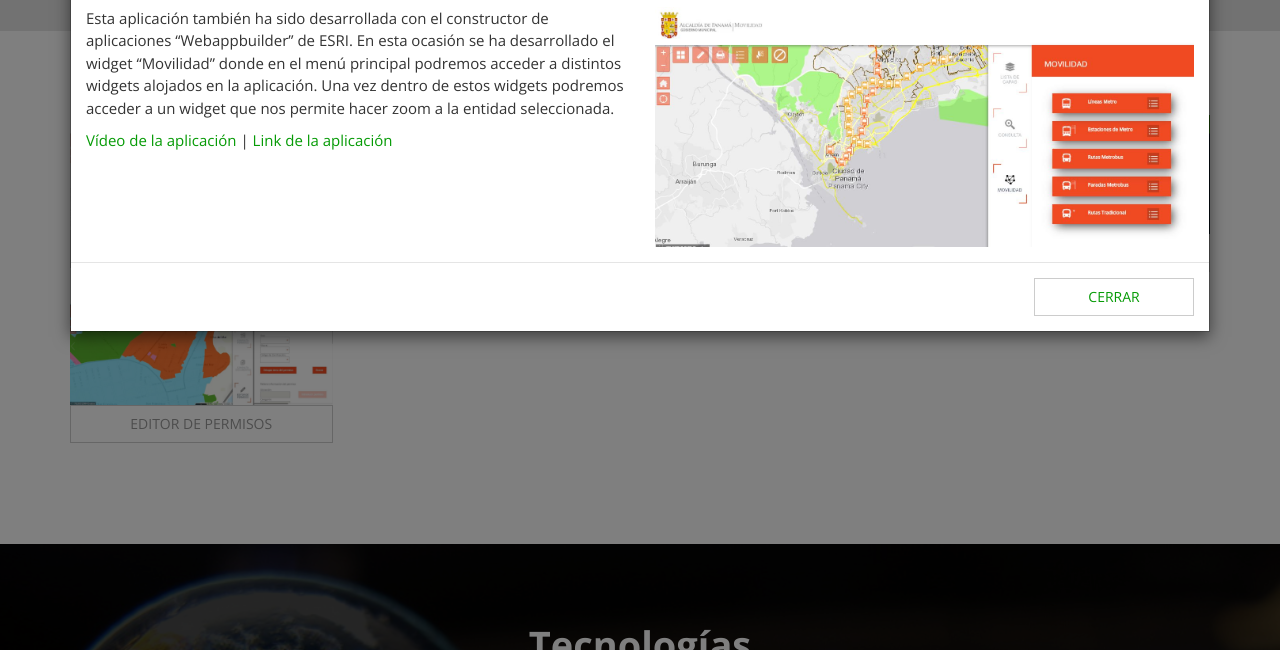
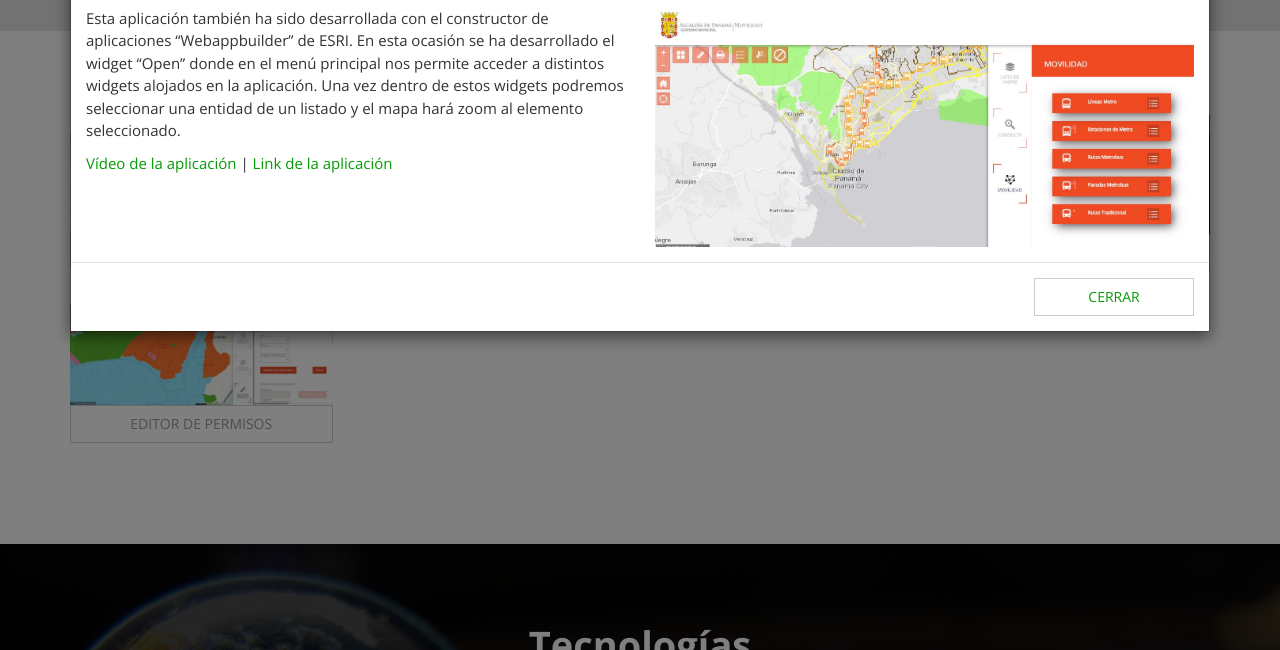
Before and after one commit to angelsuarez28/develop, a plain HTML site: page index.html in a window 1280 px wide. Both pictures are taken after a click on the link "VISOR MOVILIDAD". Shown: the part 2380-3030 px from the top of the page. Drawn offline with nearby package versions, Linux system fonts and the light colour scheme.

Commit message:
movilidad new version

```diff
--- a/index.html
+++ b/index.html
@@ -456,10 +456,10 @@
 												<div class="col-md-6">
 													<p>Esta aplicación también ha sido desarrollada con el constructor
 														de aplicaciones “Webappbuilder” de ESRI. En esta ocasión se ha
-														desarrollado el widget “Movilidad” donde en el menú principal
-														podremos acceder a distintos widgets alojados en la aplicación.
-														Una vez dentro de estos widgets podremos acceder a un widget que
-														nos permite hacer zoom a la entidad seleccionada.</p>
+														desarrollado el widget “Open” donde en el menú principal
+														nos permite acceder a distintos widgets alojados en la aplicación.
+														Una vez dentro de estos widgets podremos seleccionar una entidad
+														de un listado y el mapa hará zoom al elemento seleccionado.</p>
 													<a href="https://www.youtube.com/watch?v=2nmqRqGP-Nk"
 														target="_blank"> Vídeo de la aplicación </a>
 														| <a href="https://visorespanama.dotgiscorp.com/movilidad/"
```
